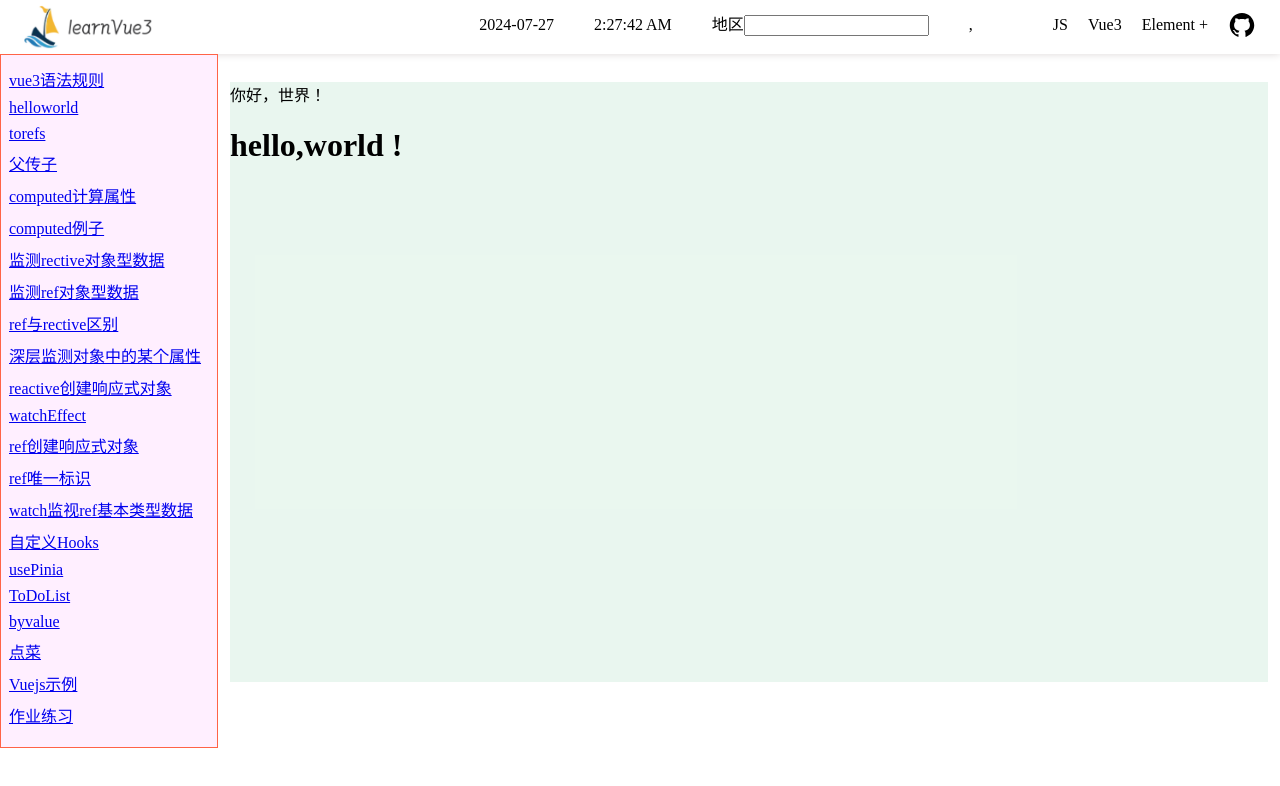
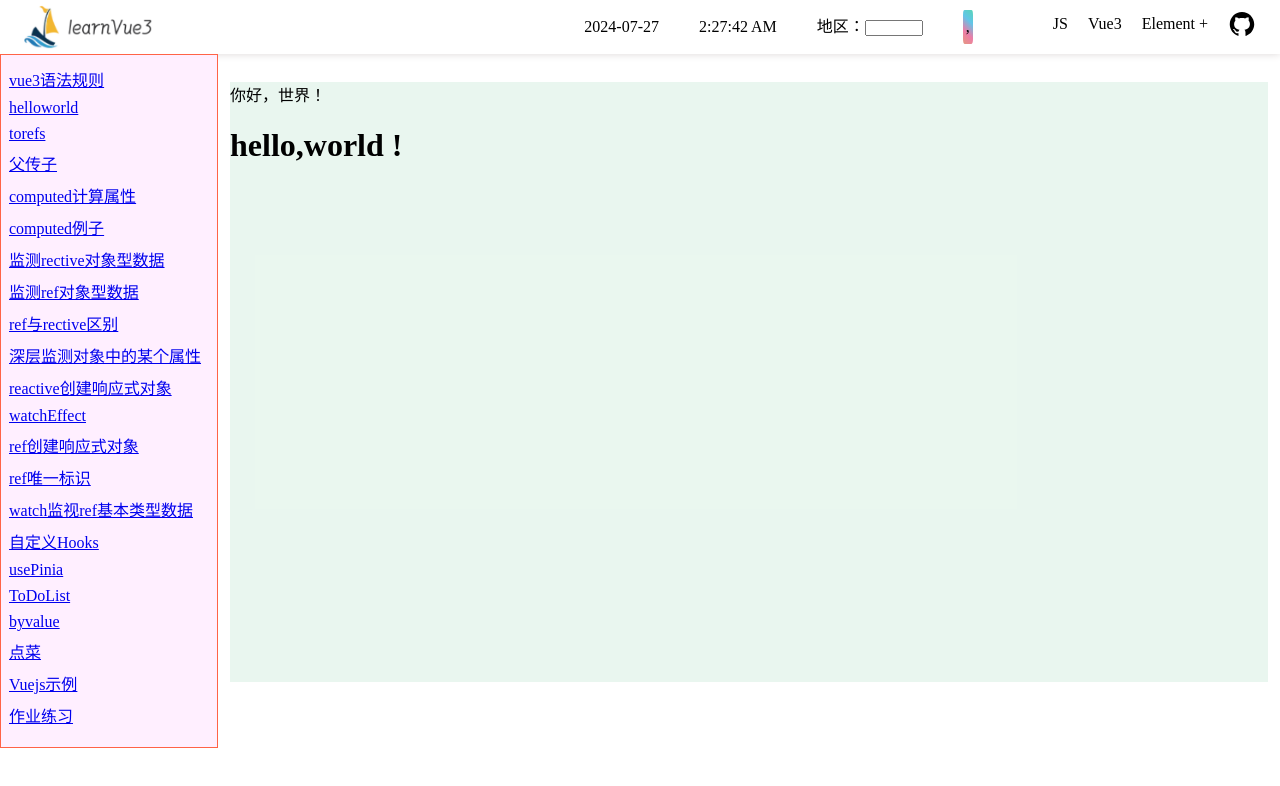
Before and after one commit to beiduofeng/learnVue3, a Vue app: page /#/1 in a window 1280 px wide. Shown: the top 786 px of the page. Built offline with nearby package versions, Linux system fonts and the light colour scheme; no server answers.

Commit message:
首页列表点击样式未完成

```diff
--- a/src/App.vue
+++ b/src/App.vue
@@ -1,14 +1,29 @@
 <script setup>
 import { RouterLink, RouterView } from 'vue-router'
 import { Header } from './common';
+import { ref, reactive } from 'vue';
+let id = ''
+let isactivecolor = ref(false)
+const cliclcolor = (e) => {
+  console.log(e.target.id);
+  const w = e.taget.id
+  for (let i = 1; i <= 3; i++) {
+    if (w == i.toString) {
+      console.log('===');
+      //isactivecolor.value = true
+    }
+  }
+}
 </script>
 <template>
   <Header />
   <div class="wrapper">
     <div class="left-menu">
-      <RouterLink to="/Vue3">vue3语法规则</RouterLink>
-      <RouterLink to="/helloworld">helloworld</RouterLink>
-      <RouterLink to="/torefs">torefs</RouterLink>
+      <RouterLink to="/Vue3" id="1" @click="cliclcolor" :class="{ activecolor: isactivecolor }">vue3语法规则
+      </RouterLink>
+      <RouterLink to="/helloworld" id="2" @click="cliclcolor" :class="{ activecolor: isactivecolor }">
+        helloworld</RouterLink>
+      <RouterLink to="/torefs" id="3" @click="cliclcolor" :class="{ activecolor: isactivecolor }">torefs</RouterLink>
       <RouterLink to="/p2c">父传子</RouterLink>
       <RouterLink to="/computed">computed计算属性</RouterLink>
       <RouterLink to="/Computerexaple">computed例子</RouterLink>
@@ -39,6 +54,10 @@ import { Header } from './common';
 </template>
 
 <style scoped>
+.activecolor {
+  color: #d50b0b;
+}
+
 .wrapper {
   width: 100vw;
   display: flex;
@@ -59,6 +78,13 @@ a {
   margin-bottom: 8px
 }
 
+a:hover {
+  color: #de7b12;
+}
+
+a:active {
+  color: #d50b0b;
+}
 
 .content-wrapper {
   padding: 12px;
--- a/src/common/Header/index.vue
+++ b/src/common/Header/index.vue
@@ -8,8 +8,8 @@
                 <span> {{ formattedDate }}</span>
                 <span> {{ currentTime }}</span>
                 <!-- 地区选择 -->
-                <span>地区<input type="text" @keydown.enter="getcity" v-model="searchcity"></span>
-                <span> {{ weather }},{{ windDirection }}{{ windPower }}</span>
+                <span>地区：<input type="text" @keydown.enter="getcity" v-model="searchcity"></span>
+                <span id="weather"> {{ weather }},{{ windDirection }}{{ windPower }}</span>
 
 
             </div>
@@ -45,6 +45,7 @@ const getcity = (search) => {
         console.log(result.data.data[0].code);
         let searchcityCode = result.data.data[0].code
         getWeather(searchcityCode)
+        searchcity.value = ''
     })
 }
 //getcity('上海')
@@ -165,4 +166,15 @@ const githubUrl = 'https://github.com/beiduofeng/learnVue3';
 .links a {
     cursor: pointer;
 }
+
+input {
+    width: 50px;
+    height: 10px;
+}
+
+#weather {
+    padding: 3px;
+    background: linear-gradient(45deg, #e49881, #ed7ca7, #62c5e9, #58d4b7);
+    border-radius: 16%;
+}
 </style>
```
